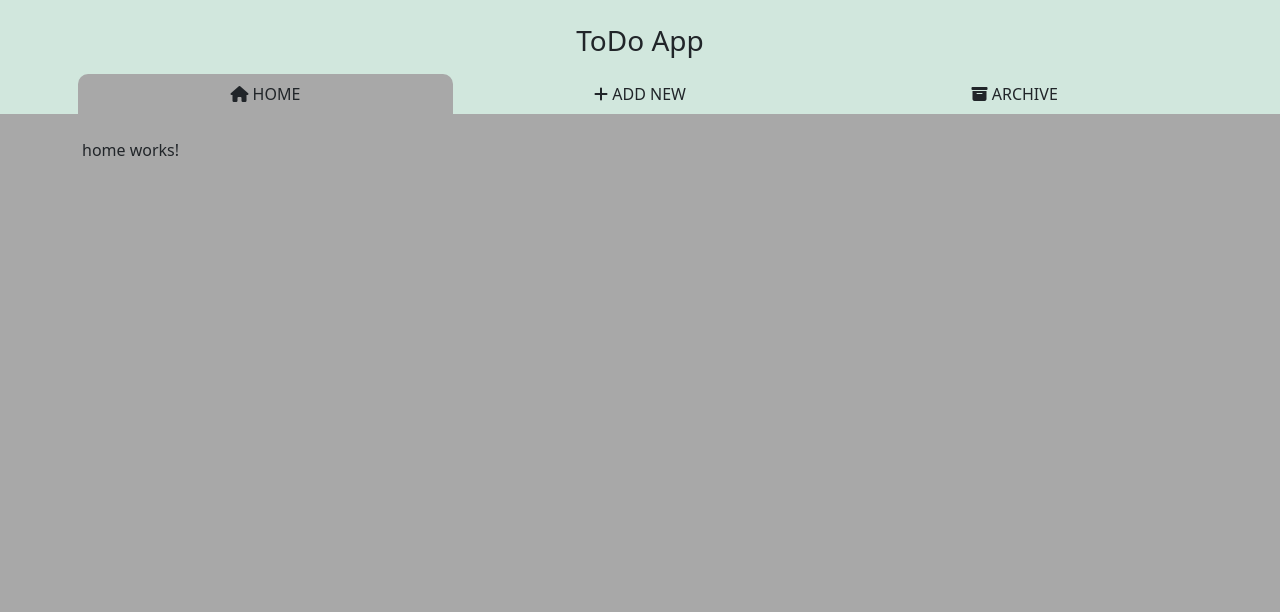
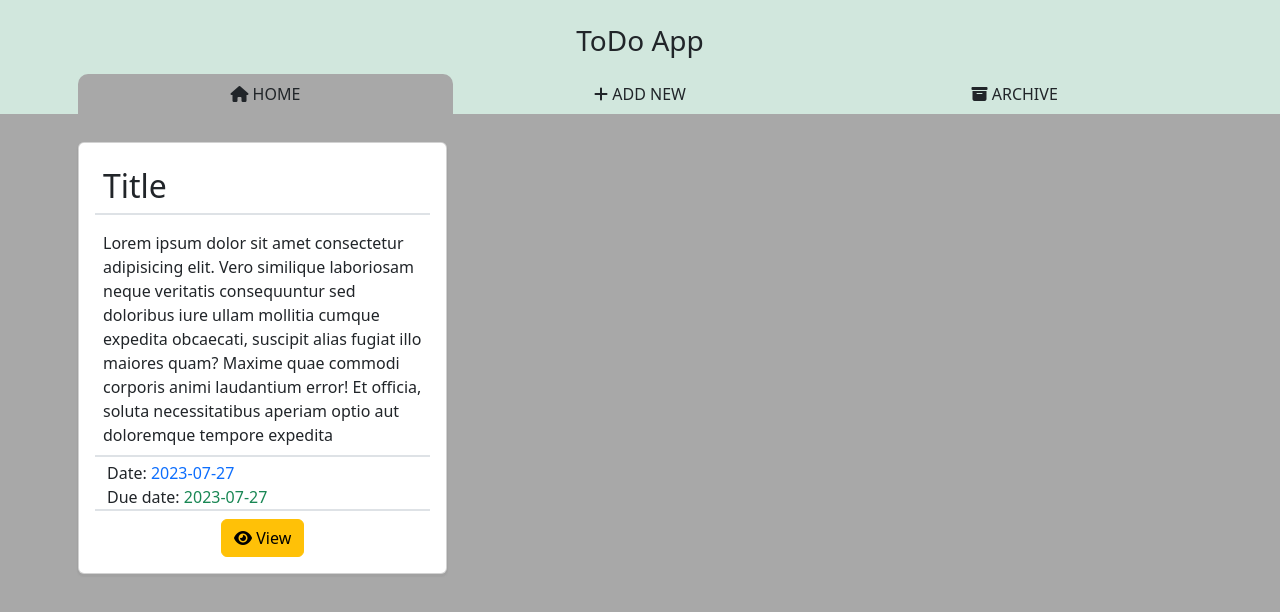
Before and after one commit to Aphiwe-Makisi/ang-todo-app, an Angular app: page / in a window 1280 px wide. Shown: the top 612 px of the page. Built offline with nearby package versions, Linux system fonts and the light colour scheme.

Commit message:
added home layout and mock data

```diff
--- a/src/app/app-routing.module.ts
+++ b/src/app/app-routing.module.ts
@@ -3,11 +3,13 @@ import { RouterModule, Routes } from '@angular/router';
 import { HomeComponent } from './components/home/home.component';
 import { AddComponent } from './components/add/add.component';
 import { ArchiveComponent } from './components/archive/archive.component';
+import { ViewComponent } from './components/view/view.component';
 
 const routes: Routes = [
   {path: '', component: HomeComponent},
   {path: 'add-todo', component: AddComponent},
   {path: 'archive', component: ArchiveComponent},
+  {path: 'view-todo', component: ViewComponent},
 ];
 
 @NgModule({
--- a/src/app/app.component.css
+++ b/src/app/app.component.css
@@ -1,4 +1,5 @@
 .wrapper {
   background-color: #a8a8a8;
   height: calc(100vh - 113.59px);
+  overflow: auto;
 }
--- a/src/app/app.component.html
+++ b/src/app/app.component.html
@@ -1,6 +1,6 @@
 <app-navbar></app-navbar>
 <div class="wrapper">
-  <div class="container pt-4">
+  <div class="container pt-4 p-3">
     <router-outlet></router-outlet>
   </div>
 </div>
--- a/src/app/app.module.ts
+++ b/src/app/app.module.ts
@@ -8,6 +8,7 @@ import { HomeComponent } from './components/home/home.component';
 import { AddComponent } from './components/add/add.component';
 import { ArchiveComponent } from './components/archive/archive.component';
 import { NotFoundComponent } from './components/not-found/not-found.component';
+import { ViewComponent } from './components/view/view.component';
 
 @NgModule({
   declarations: [
@@ -16,7 +17,8 @@ import { NotFoundComponent } from './components/not-found/not-found.component';
     HomeComponent,
     AddComponent,
     ArchiveComponent,
-    NotFoundComponent
+    NotFoundComponent,
+    ViewComponent
   ],
   imports: [
     BrowserModule,
--- a/src/app/components/home/home.component.css
+++ b/src/app/components/home/home.component.css
@@ -0,0 +1,5 @@
+.card {
+  box-shadow: 0px 2px 1px 1px rgba(158,158,158,0.7);
+-webkit-box-shadow: 0px 2px 1px 1px rgba(158,158,158,0.7);
+-moz-box-shadow: 0px 2px 1px 1px rgba(158,158,158,0.7);
+}
--- a/src/app/components/home/home.component.html
+++ b/src/app/components/home/home.component.html
@@ -1 +1,30 @@
-<p>home works!</p>
+<div class="row">
+
+  <div class="col-md-6 col-lg-4 p-0">
+    <div class="card m-1">
+     <div class="card-body">
+      <h2 class="card-title border-bottom border-2 p-2">Title</h2>
+      <p class="card-text border-bottom border-2 p-2 mb-1">
+        Lorem ipsum dolor sit amet consectetur adipisicing elit. Vero similique
+        laboriosam neque veritatis consequuntur sed doloribus iure ullam
+        mollitia cumque expedita obcaecati, suscipit alias fugiat illo maiores
+        quam? Maxime quae commodi corporis animi laudantium error! Et officia,
+        soluta necessitatibus aperiam optio aut doloremque tempore expedita
+      </p>
+      <div class="container border-bottom border-2">
+        <p class="mb-0">Date: <span class="text-primary">2023-07-27</span></p>
+        <p *ngIf="!isOverDue; else overdue" class="mb-0">Due date: <span class="text-success">2023-07-27</span></p>
+
+        <!-- Display this when the todo is overdue -->
+        <ng-template #overdue>
+          <p class="mb-0">Due date: <span class="text-danger">Over due</span></p>
+        </ng-template>
+      </div>
+      <div class="container text-center mt-2">
+        <button class="btn btn-warning" routerLink="view-todo"><i class="fa-solid fa-eye"></i> View</button>
+      </div>
+     </div>
+    </div>
+  </div>
+
+</div>
--- a/src/app/components/home/home.component.ts
+++ b/src/app/components/home/home.component.ts
@@ -6,5 +6,5 @@ import { Component } from '@angular/core';
   styleUrls: ['./home.component.css']
 })
 export class HomeComponent {
-
+  isOverDue: boolean = false
 }
--- a/src/app/components/navbar/navbar.component.css
+++ b/src/app/components/navbar/navbar.component.css
@@ -2,11 +2,6 @@
   cursor: pointer;
   display: block;
   transition: background-color 0.5s ease-in-out;
-}
-
-.mid:hover, .last:hover, .first:hover {
-  background-color: #a8a8a8;
-
 }
 
 .active {
--- /dev/null
+++ b/src/app/components/view/view.component.html
@@ -0,0 +1 @@
+<p>view works!</p>
--- a/src/styles.css
+++ b/src/styles.css
@@ -4,3 +4,7 @@
   object-fit: contain;
   box-sizing: border-box;
 }
+
+html, body {
+  height: 100vh;
+}
```
Also changed, not shown: src/app/components/view/view.component.ts (added, +10 -0 lines), src/app/components/view/view.component.css (added).
